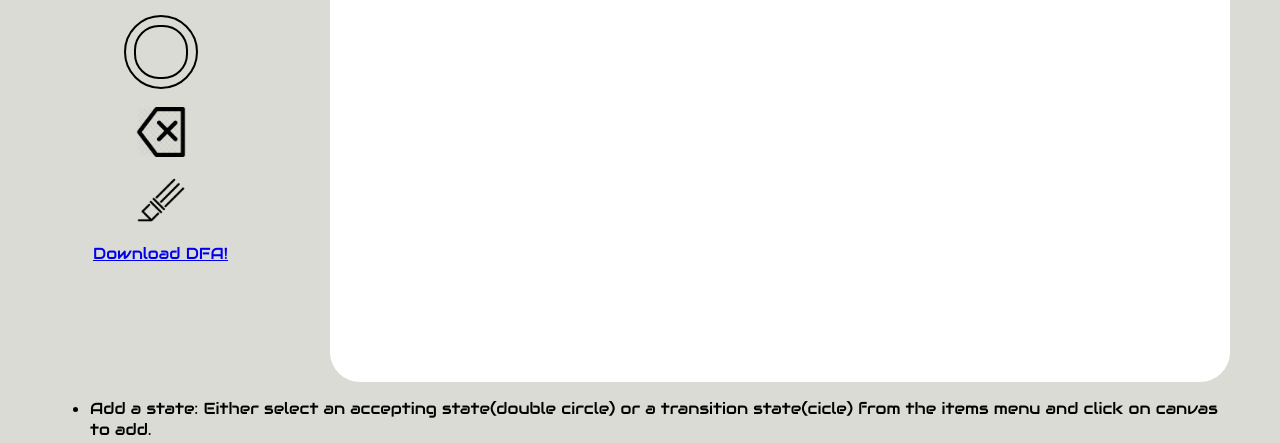
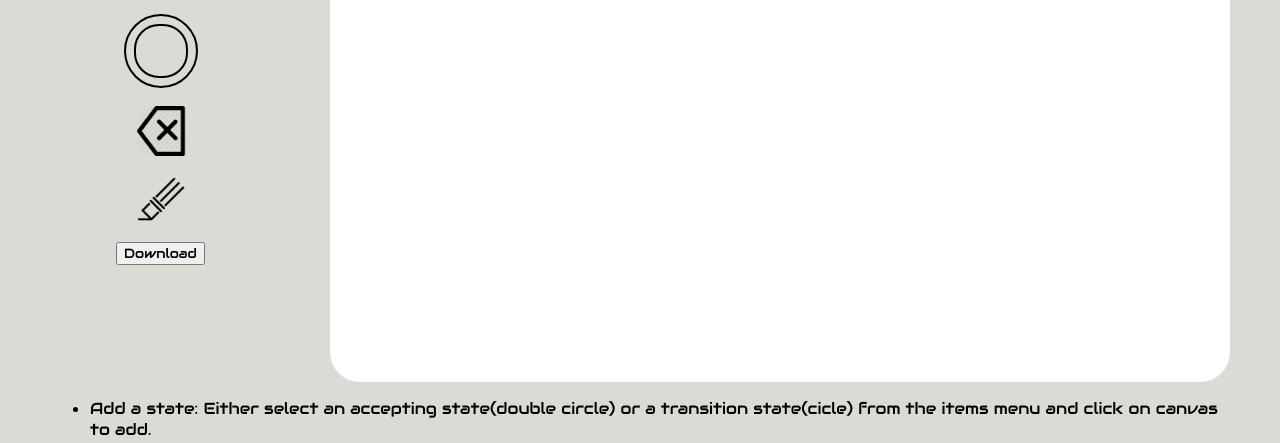
Before and after one commit to harshawngrewal/DFA-Designer, a plain HTML site: page index.html in a window 1280 px wide. Shown: the part 375-818 px from the top of the page. Drawn offline with Linux system fonts and the light colour scheme.

Commit message:
updated labels index.html

```diff
--- a/index.html
+++ b/index.html
@@ -35,8 +35,7 @@
 
       <img id = "clear" src = "images/clear.png" alt = "clear" width="50px">
       <img id = "eraser" src = "images/eraser.png" alt = "eraser" width = "50px" >
-      <a href="#" id="downloader" onclick="download()" download="image.png">
-        Download DFA!</a>
+      <a id="download" download="image.png"><button type="button" onClick="download()">Download</button></a>
 
     </div>
     <canvas id="canvas" width = 900px height = 600px;>
```
